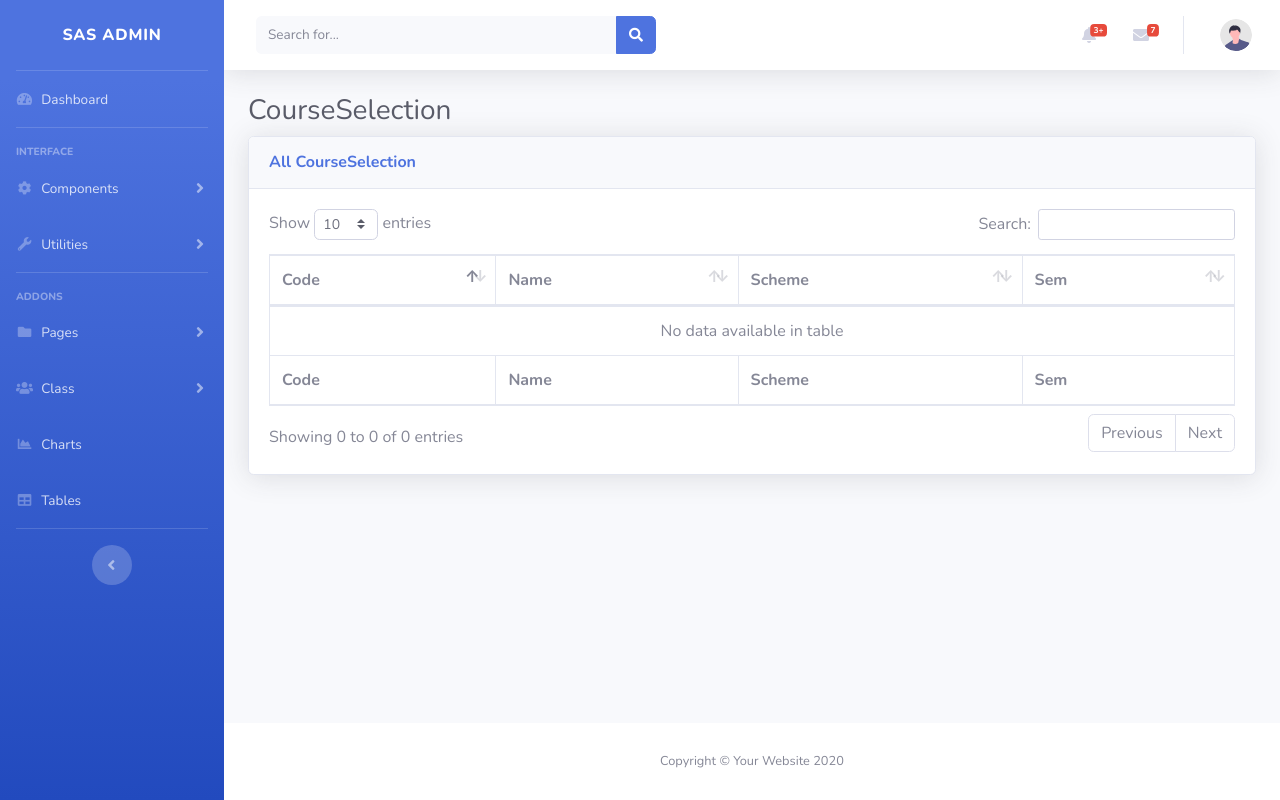
After one commit to Hrishikesh-Panigrahi/sas, a Django app: page /attendance/1/course/1 in a window 1280 px wide. The commit adds this page. Run offline with Django 4.2, Linux system fonts and the light colour scheme; some libraries are stand-ins or nearby versions.

Commit message:
attendance

```diff
--- a/attendance/models.py
+++ b/attendance/models.py
@@ -6,7 +6,6 @@
 # attendance models
 
 # Create your models here.
-
 
 class Assign_cls(models.Model):
     cls = models.ForeignKey(Class, on_delete=models.CASCADE)
--- /dev/null
+++ b/attendance/templates/attendance/class_course_selection.html
@@ -0,0 +1,82 @@
+{% extends 'tables.html' %}
+
+{% block heading %}
+
+{% endblock %}
+
+{% block table %}
+<!-- for class selection -->
+{% if title == 'ClassSelection' and teacherprofile == request.user.id %}
+{% if course %}
+
+<table class="table table-bordered" id="dataTable" width="100%" cellspacing="0">
+    <thead>
+        <tr>
+            <th>Code</th>
+            <th>Name</th>
+            <th>Scheme</th>
+            <th>Sem</th>
+
+        </tr>
+    </thead>
+    <tfoot>
+        <tr>
+            <th>Code</th>
+            <th>Name</th>
+            <th>Scheme</th>
+            <th>Sem</th>
+
+        </tr>
+    </tfoot>
+    <tbody>
+
+        {% for i in course %}
+        <tr>
+            <td>
+                <a href="{% url 'attendance-course'  request.user.id  i.code %}">
+                    {{ i.code }}
+                </a>
+            </td>
+            <td>{{ i.name }}</td>
+            <td>{{ i.scheme }}</td>
+            <td>{{ i.sem }}</td>
+
+
+
+            {% endfor %}
+        </tr>
+
+    </tbody>
+</table>
+{% endif %}
+
+<!-- for course selection -->
+
+{% elif title == 'CourseSelection' %}
+<table class="table table-bordered" id="dataTable" width="100%" cellspacing="0">
+    <thead>
+        <tr>
+            <th>Code</th>
+            <th>Name</th>
+            <th>Scheme</th>
+            <th>Sem</th>
+
+        </tr>
+    </thead>
+    <tfoot>
+        <tr>
+            <th>Code</th>
+            <th>Name</th>
+            <th>Scheme</th>
+            <th>Sem</th>
+
+        </tr>
+    </tfoot>
+    <tbody>
+
+
+    </tbody>
+</table>
+{% endif %}
+
+{% endblock %}
--- a/attendance/urls.py
+++ b/attendance/urls.py
@@ -2,6 +2,7 @@
 from . import views
 
 urlpatterns = [
-    path('index', views.index, name='attendance-index'),
+    path('<str:pk>', views.attendanceclass, name='attendance-class'),
+    path('<str:pk>/course/<str:co>', views.attendancecourse, name='attendance-course'),
 
 ]
--- a/attendance/views.py
+++ b/attendance/views.py
@@ -3,17 +3,19 @@
 from django.contrib.auth.models import User
 from django.shortcuts import render, redirect
 from student.models import student
+from users.models import TeacherProfile
 from .models import Assign_cls, AttendanceClass
 from course.models import Course
 
 
-def index(request):
-   Udept = request.user.department
-   course = Course.objects.filter(dept=Udept)
-   stu = student.objects.filter(user__department=Udept)
-   context = {'student': stu,
-               'title': 'CourseSelection',
-               'course': course,
+def attendanceclass(request, pk):
+   teacher = TeacherProfile.objects.get(user__id=pk)
+   teachercls = Assign_cls.objects.filter(teacher__user__id = pk).distinct()
+   print(teachercls)
+   context = { 'title': 'ClassSelection',
+               'course': teacher.course.all(),
+               'teacherprofile': teacher.user.id,
+               'teachercls': teachercls,
                }
 
    # for i, s in enumerate(cls.student_set.all()):
@@ -29,4 +31,12 @@
    #          pass
       # return HttpResponse('success')
 
-   return render(request, 'attendance/index.html', context)
+   return render(request, 'attendance/class_course_selection.html', context)
+
+
+def attendancecourse(request, pk, co):
+
+   context={'title': 'CourseSelection',
+            }
+
+   return render(request, 'attendance/class_course_selection.html', context)
--- a/cls/models.py
+++ b/cls/models.py
@@ -1,12 +1,7 @@
-from statistics import mode
 from django.db import models
 from course.models import Course
-
 from users.models import TeacherProfile
 # from student.models import student
-
-# Create your models here.
-
 
 class Class(models.Model):
 
--- a/templates/components/sidebar.html
+++ b/templates/components/sidebar.html
@@ -189,7 +189,7 @@
             aria-labelledby="headingPages" data-parent="#accordionSidebar">
             <div class="bg-white py-2 collapse-inner rounded">
                 <h6 class="collapse-header">Attendance</h6>
-                <a class="collapse-item" href="{% url 'attendance-index' %}">Attendance</a>
+                <a class="collapse-item" href="{% url 'attendance-class' user.id %}">Attendance</a>
 
             </div>
         </div>
```
Also changed, not shown: attendance/templates/attendance/index.html (+2 -15 lines).
